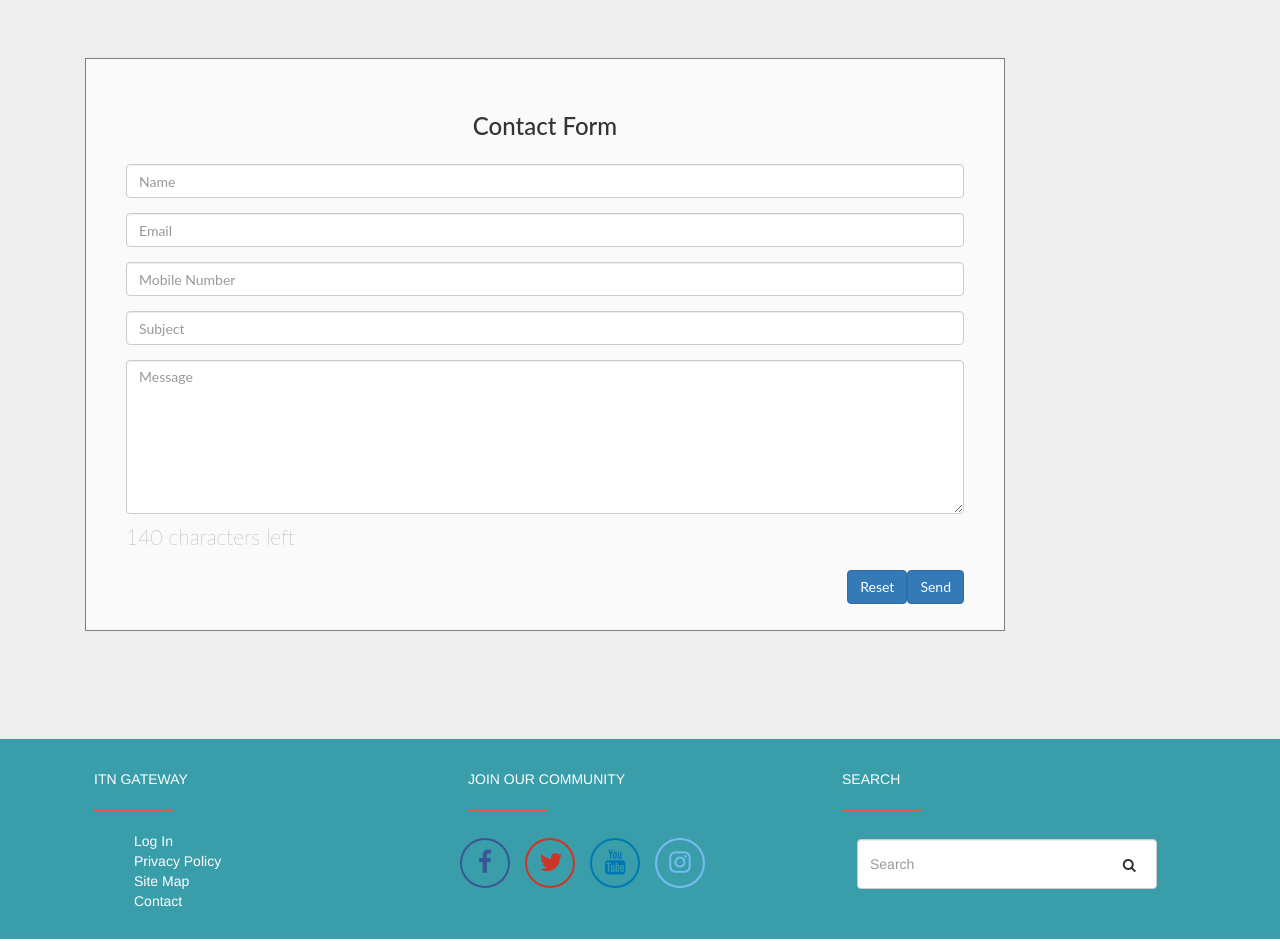
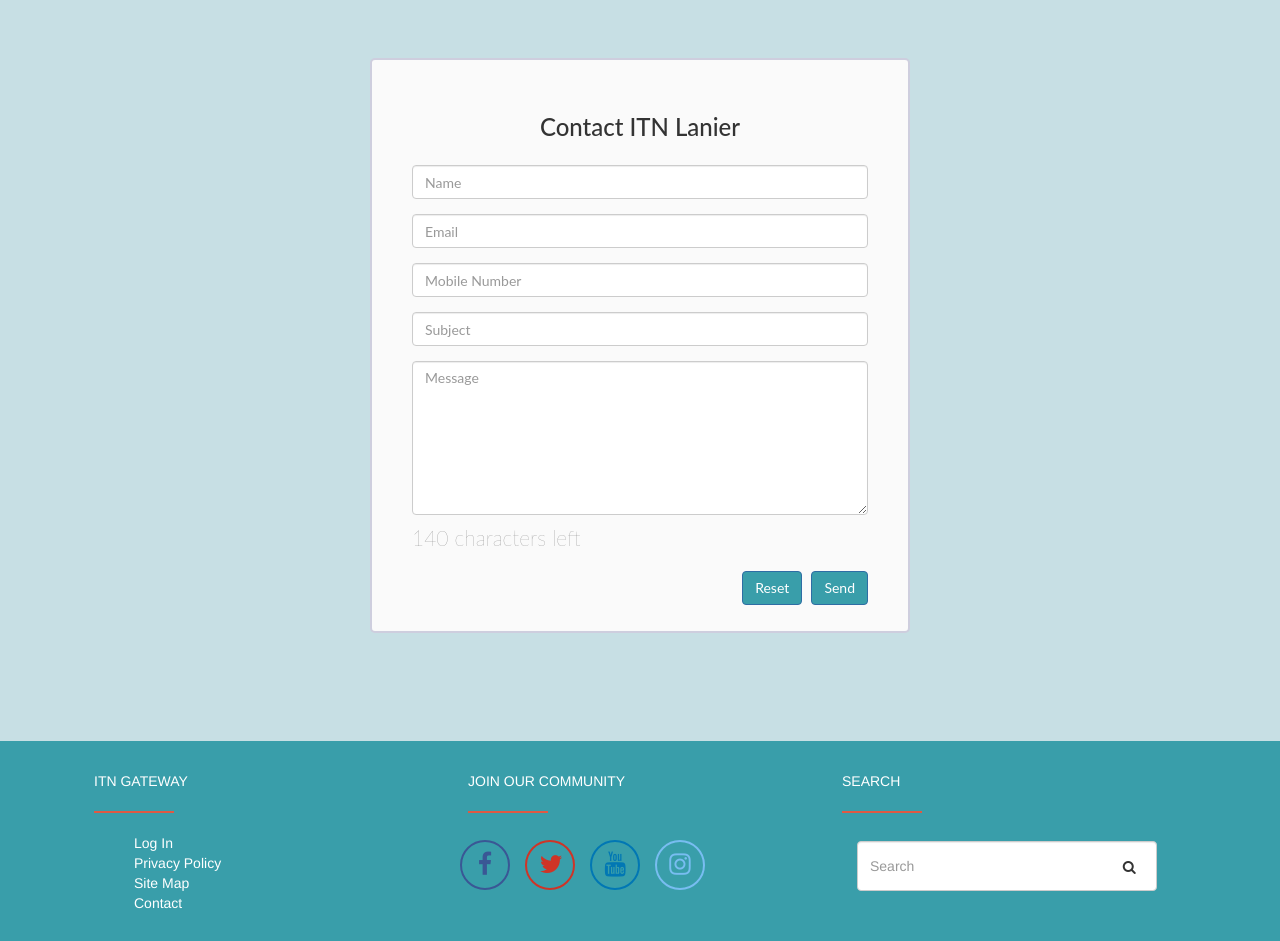
Before and after one commit to samguergen/ITNLanier, a PHP site: page /views/contact.html in a window 1280 px wide. Shown: the part 500-1441 px from the top of the page. Run offline with PHP 8.4, Linux system fonts and the light colour scheme; some libraries are stand-ins or nearby versions.

Commit message:
contact form

```diff
--- a/css/index.css
+++ b/css/index.css
@@ -378,13 +378,19 @@ color: #529ba8;
   height: 400px;
   opacity: 0.5;
 }
-
 .contact .first-hero h1{
   color:white;
   margin-top:170px;
   margin-left: 5%;
 }
-
+.contact .form-area {
+      background-color: #FAFAFA;
+  	padding: 10px 40px 60px;
+  	margin: 10px 0px 60px;
+  	border: 1px solid GREY;
+    border: 2px solid #8f8fb66b;
+    border-radius: 5px;
+}
 
 #footer {
     width:100%;
@@ -502,3 +508,11 @@ color: #529ba8;
   margin-left: -33px;
   margin-top: 10px;
 }
+
+
+/* HELPER CLASSES */
+
+.itn-green {color: #399eaa}
+.itn-green-bg {background: #399eaa}
+.itn-orange {color: #fc6d6d }
+.itn-orange-bg {background: #fc6d6d }
--- a/views/contact.html
+++ b/views/contact.html
@@ -91,15 +91,15 @@
       <h1>Contact</h1>
     </div><!--first-hero-->
 
-    <div class="jumbotron section">
+    <div class="jumbotron section" style="background: #6cabb761">
 
       <div class="container">
-        <div class="col-sm-10">
+        <div class="col-sm-offset-3 col-sm-6">
             <div class="form-area">
                 <!-- <form role="form"> -->
-                  <form action="mailto:samguergen@gmail.com" method="post" enctype="text/plain">
+                  <form action="mailto:info@itnlanier.org" method="post" enctype="text/plain">
                 <br style="clear:both">
-                            <h3 style="margin-bottom: 25px; text-align: center;">Contact Form</h3>
+                            <h3 style="margin-bottom: 25px; text-align: center;">Contact ITN Lanier</h3>
             				<div class="form-group">
         						<input type="text" class="form-control" id="name" name="name" placeholder="Name" required>
         					</div>
@@ -118,8 +118,8 @@
                   </div>
 
                 <!-- <button type="button" id="submit" name="submit" class="btn btn-primary pull-right">Submit Form</button> -->
-                <input type="submit" id="submit" class="btn btn-primary pull-right" value="Send">
-                <input type="reset" class="btn btn-primary pull-right" value="Reset">
+                <input type="submit" id="submit" class="btn btn-primary pull-right itn-green-bg" value="Send" style="margin-left:2%">
+                <input type="reset" class="btn btn-primary pull-right itn-green-bg" value="Reset">
 
                 </form>
             </div>
@@ -198,22 +198,6 @@
 </html>
 
 
-<style>
-
-
-.red{
-    color:red;
-    }
-.form-area
-{
-    background-color: #FAFAFA;
-	padding: 10px 40px 60px;
-	margin: 10px 0px 60px;
-	border: 1px solid GREY;
-	}
-
-  </style>
-
   <script>
   $(document).ready(function(){
     $('#characterLeft').text('140 characters left');
@@ -222,7 +206,7 @@
         var len = $(this).val().length;
         if (len >= max) {
             $('#characterLeft').text('You have reached the limit');
-            $('#characterLeft').addClass('red');
+            $('#characterLeft').addClass('text-danger');
             $('#submit').addClass('disabled');
         }
         else {
```
